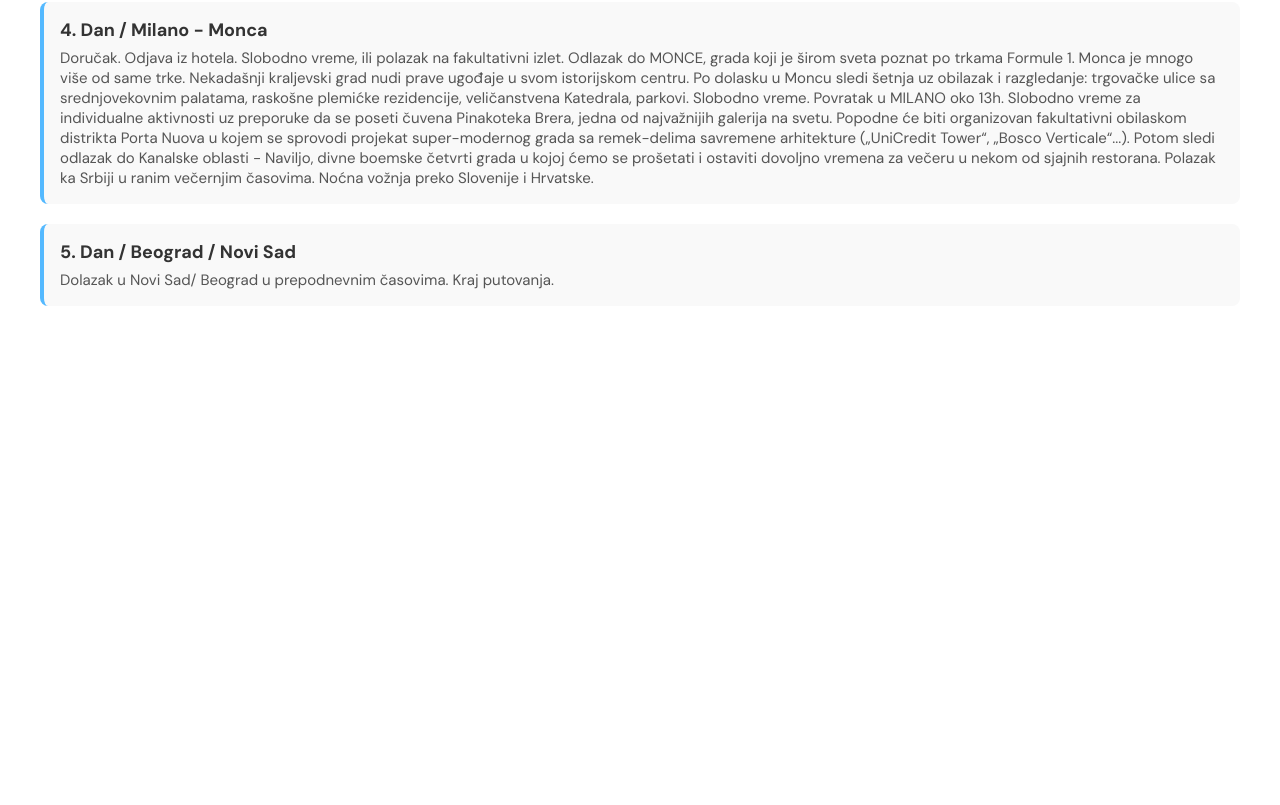
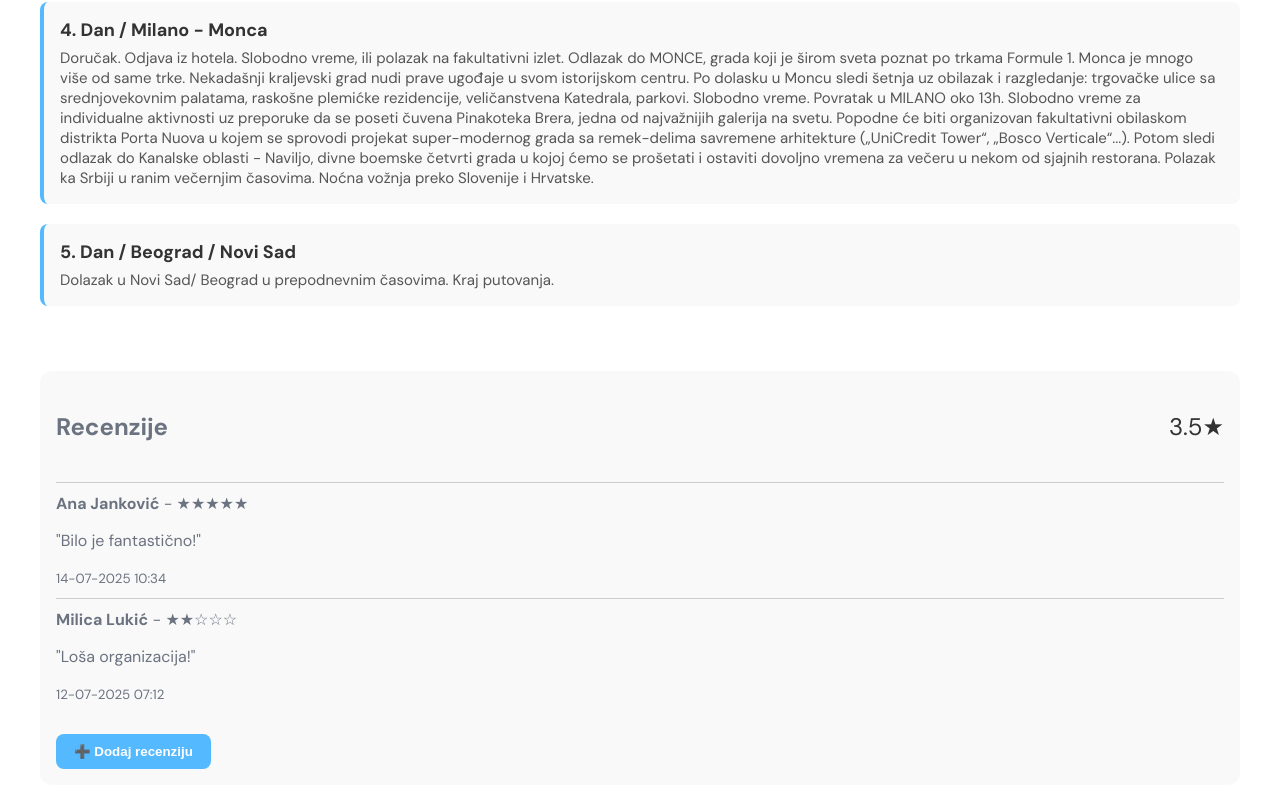
Before and after one commit to elab-development/klijentske-veb-tehnologije-2024-2023-0443-turisticka-agencija, a React (Create React App) app: page /Putovanja/1 in a window 1280 px wide. Shown: the part 1214-2019 px from the top of the page. Before the commit the page ends 1550 px from the top, so only its background shows below. Built offline with nearby package versions, Linux system fonts and the light colour scheme.

Commit message:
Dodavanje recenzija

```diff
--- a/src/css/putovanjeDetalji.css
+++ b/src/css/putovanjeDetalji.css
@@ -1,7 +1,7 @@
 .detalji-container{
     max-width: 1200px;
     margin: 120px auto 60px auto;
-    padding: 0 20px;
+    padding: 0 20px 20px 20px;
 }
 
 .detalji-container h1{
@@ -130,7 +130,7 @@
 
 .plan-puta{
     margin-top: 48px;
-    padding-bottom: 10px;
+    padding-bottom: 5px;
 }
 
 .plan-puta h2{
@@ -223,3 +223,72 @@
         margin-top: 16px;
     }
 }
+
+.destinacija-recenzije{
+    margin-top: 40px;
+    background-color: #f9f9f9;
+    padding: 16px;
+    border-radius: 12px;
+}
+
+.recenzije-header{
+    display: flex;
+    justify-content: space-between;
+    align-items: center;
+    margin-bottom: 16px;
+}
+
+.prosecna-ocena{
+    font-size: 24px;
+    color: #333;
+}
+
+.destinacija-recenzija{
+    border-top: 1px solid #ccc;
+    padding: 10px 0;
+}
+
+.dodaj-recenziju-dugme{
+    margin-top: 20px;
+    background-color: #54b9ff;
+    color: white;
+    padding: 10px 18px;
+    border: none;
+    border-radius: 8px;
+    font-weight: bold;
+    cursor: pointer;
+}
+
+.forma-recenzija{
+    margin-top: 20px;
+    display: flex;
+    flex-direction: column;
+    gap: 12px;
+}
+
+.forma-recenzija input, .forma-recenzija textarea{
+    padding: 8px;
+    font-size: 15px;
+    border-radius: 6px;
+    border: 1px solid #ccc;
+}
+
+.forma-recenzija button[type="submit"]{
+    background-color: #ff8854;
+    color: white;
+    border: none;
+    padding: 10px;
+    border-radius: 6px;
+    font-weight: bold;
+    cursor: pointer;
+}
+
+.forma-recenzija button[type="button"]{
+    background-color: #ccc;
+    color: white;
+    font-weight: bold;
+    border: none;
+    padding: 10px;
+    border-radius: 6px;
+    cursor: pointer;
+}
--- a/src/models/Recenzija.ts
+++ b/src/models/Recenzija.ts
@@ -4,5 +4,5 @@ export interface Recenzija {
     ocena: number;
     komentar: string;
     datum: string;
-    generisiZvezdice: () => string;
+    generisiZvezdice?: () => string;
 }
--- a/src/pages/PutovanjeDetalji.tsx
+++ b/src/pages/PutovanjeDetalji.tsx
@@ -1,22 +1,39 @@
 import React, { useEffect, useState } from 'react'
 import { useParams, Link } from 'react-router-dom'
 import { Putovanje } from '../models/Putovanje'
+import { Recenzija } from '../models/Recenzija'
 import axios from 'axios'
 import NavBar from '../components/NavBar'
 import '../css/putovanjeDetalji.css'
 
+
 function PutovanjeDetalji() {
     const {id} = useParams();
     const [putovanje, setPutovanje] = useState<Putovanje | null>(null);
+    const [recenzije, setRecenzije] = useState<Recenzija[]>([]);
 
     const [trenutnaSlika, setTrenutnaSlika] = useState(0)
+
+    const [dodavanje, setDodavanje] = useState(false);
+    const [ime, setIme] = useState('');
+    const [komentar, setKomentar] = useState('');
+    const [ocena, setOcena] = useState(5);
+    const [prosecnaOcena, setProsecnaOcena] = useState<number>(0);
+
+    const izracunajProsecnuOcenu = (recenzije: Recenzija[]) => {
+        if(recenzije.length === 0) return 0;
+        const suma = recenzije.reduce((acc, r) => acc + r.ocena, 0);
+        return +(suma / recenzije.length).toFixed(2);
+    }
 
     interface Podaci {
         destinacije: Record<string, Putovanje>;
     }
 
+
     useEffect(() => {
         if (!id) return;
+        const idNum = Number(id);
         axios.get<Podaci>('/podaci.json')
             .then(res => {
                 const nizPutovanja = Object.values(res.data.destinacije);
@@ -33,7 +50,14 @@ function PutovanjeDetalji() {
                 }
 
                 setPutovanje(odabrano);
+
             })
+            axios.get<Recenzija[]>('/recenzije.json').then(res => {
+                const filtrirane = res.data.filter(r => r.idPutovanja === idNum);
+                setRecenzije(filtrirane);
+                setProsecnaOcena(izracunajProsecnuOcenu(filtrirane));
+            })
+
     }, [id]);
 
     if(!putovanje){
@@ -48,6 +72,40 @@ function PutovanjeDetalji() {
 
     const prethodnaSlika = () => {
         setTrenutnaSlika((prev) => (prev-1 + slike.length) % slike.length)
+    }
+
+    const prikaziZvezdice = (ocena: number) => (
+        <>
+            {'★'.repeat(ocena)}
+            {'☆'.repeat(5-ocena)}
+        </>
+    )
+
+    const handleDodajRecenziju = (e: React.FormEvent) => {
+        e.preventDefault();
+
+        if(ime.trim() === '' || komentar.trim() === ''){
+            alert("Popunite sva polja!");
+            return;
+        }
+
+        const novaRecenzija: Recenzija = {
+            idPutovanja: Number(id),
+            korisnik: ime,
+            komentar: komentar,
+            ocena: ocena,
+            datum: new Date().toLocaleDateString()
+        };
+
+        setRecenzije(prev => {
+            const noveRecenzije = [...prev,novaRecenzija];
+            setProsecnaOcena(izracunajProsecnuOcenu(noveRecenzije));
+            return noveRecenzije;
+        });
+        setIme('');
+        setKomentar('');
+        setOcena(5);
+        setDodavanje(false);
     }
 
   return (
@@ -102,6 +160,43 @@ function PutovanjeDetalji() {
                     </ul>
                 </div>
             )}
+
+
+            <div className='destinacija-recenzije'>
+                <div className='recenzije-header'>
+                    <h2>Recenzije</h2>
+                    {prosecnaOcena > 0 && (
+                        <p className='prosecna-ocena'>{prosecnaOcena}★</p>
+                    )}
+                </div>
+                {recenzije.length === 0 && <p>Još nema recenzija za ovu destinaciju.</p>}
+
+                {recenzije.map((r,i) => (
+                    <div key={i} className='destinacija-recenzija'>
+                        <strong>{r.korisnik}</strong> - {prikaziZvezdice(r.ocena)}
+                        <p>"{r.komentar}"</p>
+                        <small>{r.datum}</small>
+                    </div>
+                ))}
+
+                {!dodavanje && (
+                    <button className='dodaj-recenziju-dugme' onClick={() => setDodavanje(true)}>
+                        ➕ Dodaj recenziju
+                    </button>
+                )}
+
+                {dodavanje && (
+                    <form className='forma-recenzija' onSubmit={handleDodajRecenziju}>
+                        <input type="text" placeholder='Unesite Vaše ime' value={ime} onChange={e => setIme(e.target.value)} required/>
+                        <textarea placeholder='Unesite Vaš komentar' value={komentar} onChange={e => setKomentar(e.target.value)} required/>
+                        <input type="number" min={1} max={5} value={ocena} onChange={e => setOcena(+e.target.value)} required/>
+                        <button type='submit'>Pošalji recenziju</button>
+                        <button type='button' onClick={() => setDodavanje(false)}>Otkaži</button>
+                    </form>
+                )}
+            </div>
+
+
         </div>
     </>
   )
```
